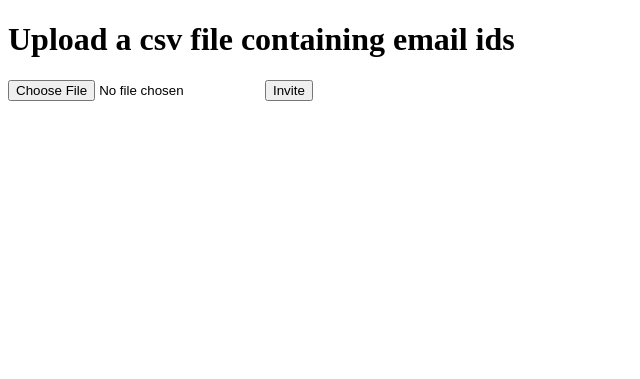
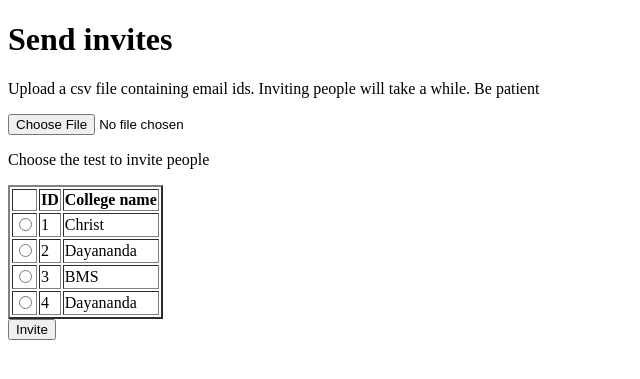
Before and after one commit to justtryingtosurvive/practoproject, a Flask app: page /adminpanel/sendinvites in a window 1280 px wide. Shown: the top 379 px of the page, without its empty margins (0-640 px from the left). Run offline with Flask 2, Linux system fonts and the light colour scheme; data comes from the database, SQL or seed files in the repository; both versions use the stored data as it was after the commit; some libraries are stand-ins or nearby versions.

Commit message:
Send invites integrates test_id also

```diff
--- a/app.py
+++ b/app.py
@@ -69,7 +69,7 @@ class College(db.Model):
 	id = db.Column(db.Integer, primary_key = True)
 	collegename = db.Column(db.String(400),unique=True)
 	students = db.relationship('Student', lazy=True)
-
+	tests = db.relationship('Test', lazy=True)
 
 class Questions(db.Model):
 	__tablename__ ='questions'
@@ -93,7 +93,7 @@ def getCollegeList():
 	result = db.session.query(College.collegename).all()
 
 	tuples_list = [(i[0],i) for i in result]
-	print(tuples_list)
+
 	return  tuples_list
 
 
@@ -115,7 +115,7 @@ def register():
 		confirm = PasswordField('Confirm Password')
 
 
-	print("In register, tuples_list1->", tuples_list1)
+
 	form = RegisterForm(request.form)
 
 	if request.method == 'POST' and form.validate():
@@ -137,7 +137,7 @@ def register():
 @app.route('/adminpanel', methods = ['GET'])
 
 def displayadminpanel():
-	print("Sender Email ID ->>",EMAIL_ADDRESS)
+
 	return render_template('adminpanel.html')
 
 @app.route('/adminpanel/questiontobank', methods=['GET'])
@@ -212,7 +212,7 @@ def login():
 				session['logged_in'] = True
 				session['username'] = username
 				flash("You are now logged in ", 'success')
-				#print("ITS WORKINGGG")
+
 				return redirect(url_for('dashboard'))
 
 			else:
@@ -272,6 +272,8 @@ def createtest():
 				added_questions.append(int(question_id))
 
 		collegeList = db.session.query(College.collegename).all()
+		collegeList = [i[0] for i in collegeList]
+
 
 		if college not in collegeList:
 			collegeInstance = College(collegename = college)
@@ -300,7 +302,8 @@ def allowed_file(filename):
 @app.route('/adminpanel/sendinvites',methods=['GET','POST'])
 def sendinvites():
 	if request.method == 'GET':
-		return render_template('sendinvites.html')
+		tests = Test.query.all()
+		return render_template('sendinvites.html', tests=tests)
 	else:
 		# check if the post request has the file part
 		if 'file' not in request.files:
@@ -318,6 +321,12 @@ def sendinvites():
 			df = pd.read_csv(os.path.join(app.config['UPLOAD_FOLDER'], filename))
 			emails = df.values[:,0] #List of emails from the file
 
+			selectedcollegeid = request.form.get('selectedcollege')
+			print("selectedcollegeid => ", selectedcollegeid)
+			''' Create a test instance for each email_id, fetch the selected'''
+
+
+
 
 			with smtplib.SMTP('smtp.gmail.com', 587) as smtp:
 				smtp.ehlo()
@@ -330,6 +339,7 @@ def sendinvites():
 
 				for email in emails:
 					smtp.sendmail(EMAIL_ADDRESS,email,msg)
+
 
 
 			flash("Invites sent!", 'success')
--- a/templates/sendinvites.html
+++ b/templates/sendinvites.html
@@ -1,11 +1,24 @@
 <!doctype html>
     <title>Send invitations</title>
-    <h1>Upload a csv file containing email ids</h1>
+    <h1>Send invites</h1>
+    <p>Upload a csv file containing email ids. Inviting people will take a while. Be patient</p>
     <form method=post enctype=multipart/form-data>
       <input type=file name=file>
-      <input type=submit value="Invite">
 
-
-
-
+      <p>Choose the test to invite people</p>
+        <table border="2">
+          <tr>
+            <th>     </th>
+            <th>ID </th>
+            <th>College name</th>
+          </tr>
+          {% for test in tests %}
+          <tr>
+            <td><input type="radio" name='selectedcollege' value="{{test.test_id}}"></td>
+            <td> {{test.test_id}}</td>
+            <td> {{test.collegename}} </td>
+          </tr>
+          {% endfor %}
+        </table>
+        <input type=submit value="Invite" font_size="50">
     </form>
```
Also changed, not shown: test1.db.
